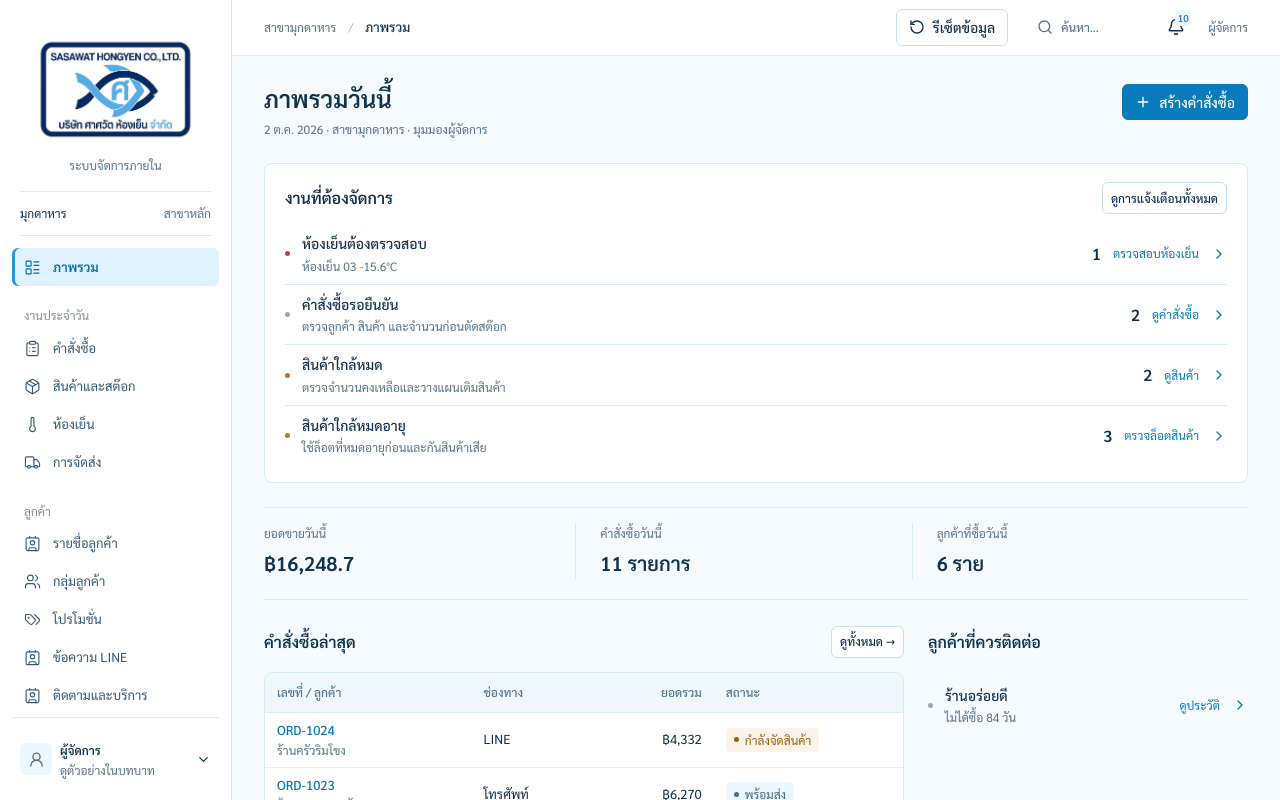
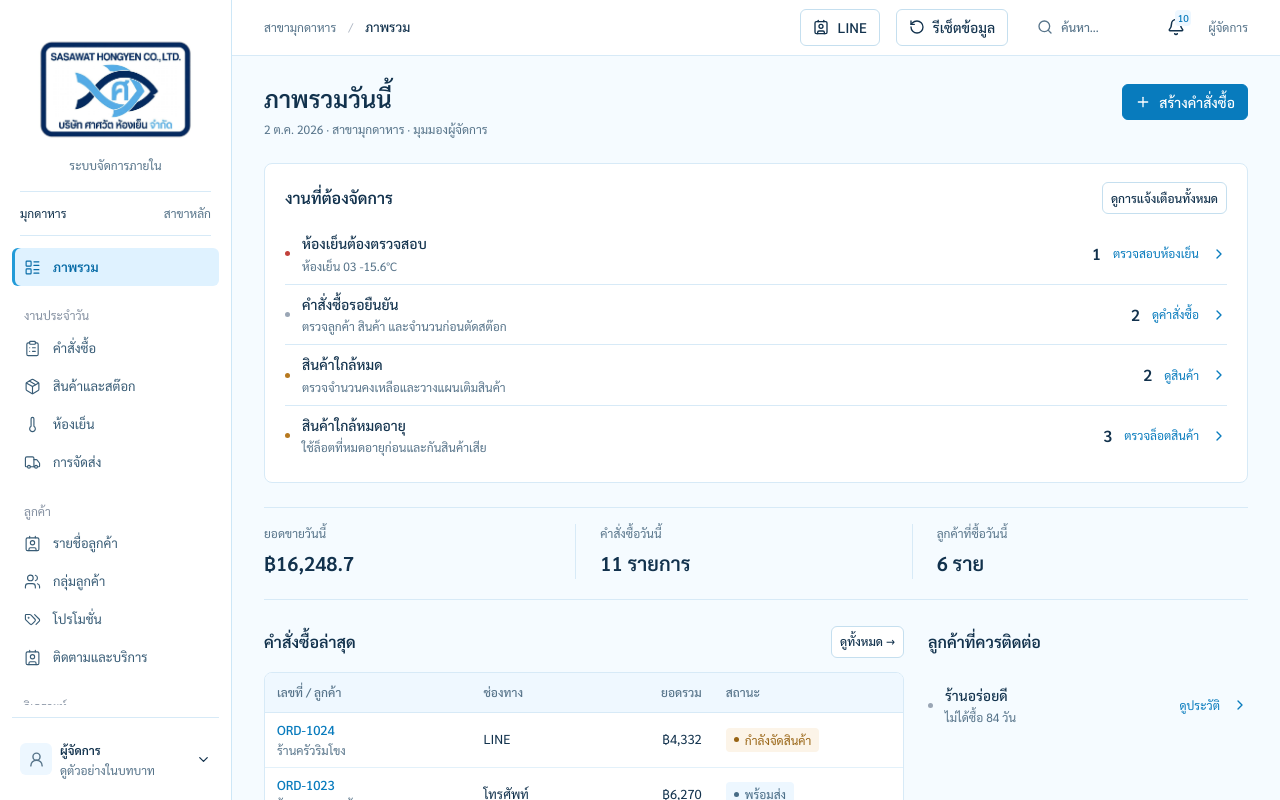
Before and after one commit to raf3-null/smit-prototype, a Next.js app: page / in a window 1280 px wide. Shown: the top 800 px of the page. Built offline with nearby package versions, Linux system fonts and the light colour scheme.

Commit message:
Move LINE screen switch to header and simplify send label

```diff
--- a/src/components/operations.tsx
+++ b/src/components/operations.tsx
@@ -142,6 +142,7 @@ export default function Operations() {
   });
   const [customerAdded, setCustomerAdded] = useState("");
   const [form, setForm] = useState<{ kind: string; id?: string } | null>(null);
+  const [lineReturn, setLineReturn] = useState("dashboard");
   const [resetOpen, setResetOpen] = useState(false);
   const [resetConfirmed, setResetConfirmed] = useState(false);
   const [menu, setMenu] = useState(false);
@@ -315,7 +316,7 @@ export default function Operations() {
         </div>
         <nav aria-label="เมนูหลัก">
           {navigation
-            .map((g) => ({ ...g, items: g.items.filter((x) => canAccess(role, x.route)) }))
+            .map((g) => ({ ...g, items: g.items.filter((x) => x.route !== "line" && canAccess(role, x.route)) }))
             .filter((g) => g.items.length > 0)
             .map((g, n) => (
               <div className="nav-section" key={n}>
@@ -395,6 +396,7 @@ export default function Operations() {
             <strong>{titles[active] || "ภาพรวม"}</strong>
           </div>
           <div className="header-tools">
+            {canAccess(role,"line") && <Button aria-label={active === "line" ? "กลับหน้าระบบ" : "เปิด LINE"} onClick={()=>{if(active === "line")go(lineReturn);else{setLineReturn(active);go("line");}}}><Contact size={16}/><span>{active === "line" ? "กลับหน้าระบบ" : "LINE"}</span></Button>}
             {role === "ผู้จัดการ" && <Button aria-label="รีเซ็ตข้อมูลตัวอย่าง" onClick={() => {setResetConfirmed(false);setResetOpen(true);}}><RotateCcw size={16}/><span className="reset-button-label">รีเซ็ตข้อมูล</span></Button>}
             <Button
               className="global-search-button"
--- a/src/components/orders.tsx
+++ b/src/components/orders.tsx
@@ -63,12 +63,12 @@ function SendOrderLine({o,go}:{o:Order;go:Navigate}) {
   if(o.cid==='C-WALKIN'||role==='พนักงานคลัง'||['รอยืนยัน','ยกเลิก'].includes(o.status))return null;
   const key=`${o.id}-${o.status}-${o.receipt?.number||'order'}`;
   const sent=s.lineMessages?.some(m=>m.key===key);
-  return <Button small onClick={e=>{e.stopPropagation();if(sent){go('line','',o.id);return;}if(change('ส่งคำสั่งซื้อเข้า LINE จำลองแล้ว',state=>{
+  return <Button small onClick={e=>{e.stopPropagation();if(sent){go('line','',o.id);return;}if(change('ส่งคำสั่งซื้อเข้า LINE แล้ว',state=>{
     const current=state.orders.find(x=>x.id===o.id)!;
     const list=state.lineMessages||(state.lineMessages=[]);
     if(list.some(m=>m.key===key))return;
     list.push({id:uid('LINE'),key,cid:current.cid,source:current.id,route:'orders',direction:'store',sender:role,time:new Date().toISOString(),receipt:current.receipt?.number,text:`แจ้งคำสั่งซื้อ ${current.id}\n${current.items.map(i=>`${product(state,i.pid).name} ${i.qty} ${product(state,i.pid).unit}`).join('\n')}\nยอดสุทธิ ฿${money(sum(current))}\nสถานะ: ${current.status}\n${current.address?'จัดส่ง: '+current.address:'รับสินค้าที่ร้าน'}${current.receipt?'\nรับชำระแล้ว · ใบเสร็จ '+current.receipt.number:''}`});
-  }))go('line','',o.id);}}>{sent?'ดูแชต LINE':'ส่งเข้า LINE จำลอง'}</Button>;
+  }))go('line','',o.id);}}>{sent?'ดูแชต LINE':'ส่งเข้า LINE'}</Button>;
 }
 export function OrderList({
   go,
```
